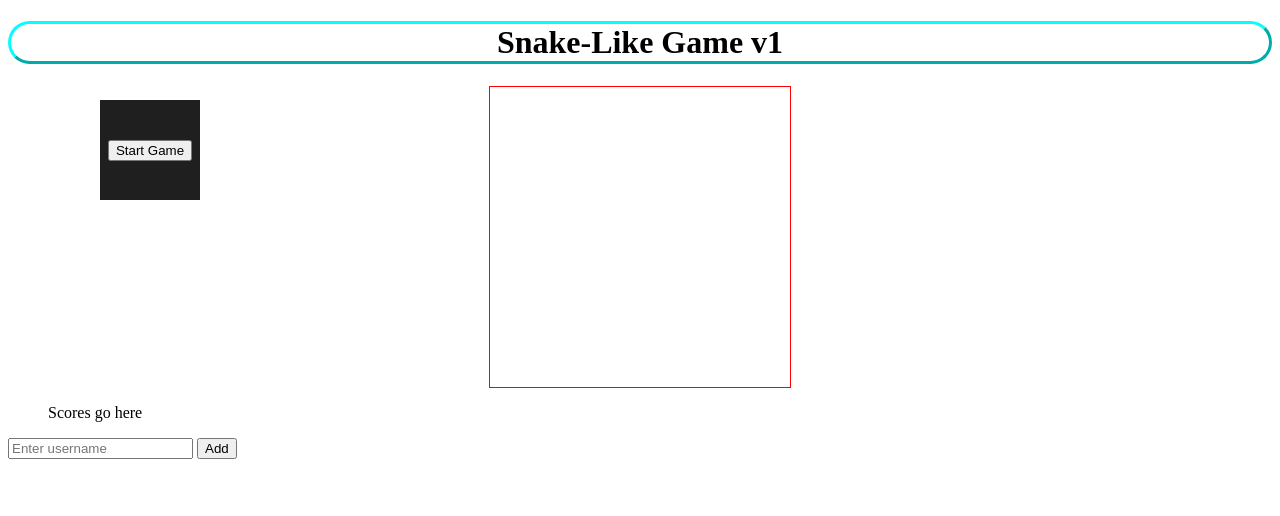
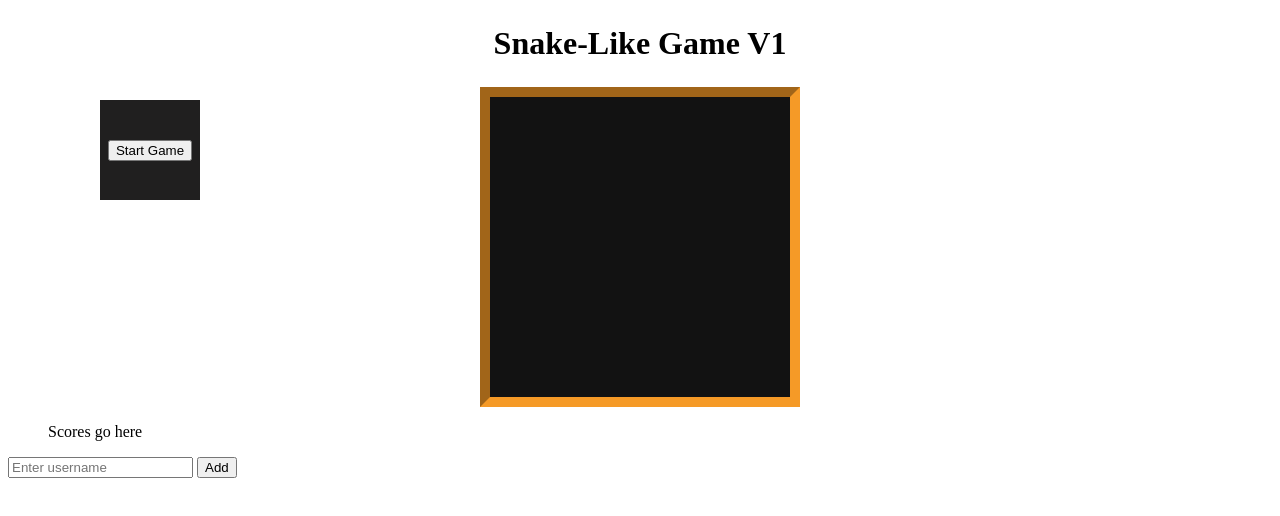
Before and after one commit to dfarlz97/Snake-Game, a plain HTML site: page index.html in a window 1280 px wide. Drawn offline with Linux system fonts and the light colour scheme; no server answers.

Commit message:
css .grid add color, border

```diff
--- a/index.html
+++ b/index.html
@@ -9,7 +9,7 @@
     <title>Snake Game</title>
 </head>
 <body>
-    <h1>Snake-Like Game v1</h1>
+    <h1>Snake-Like Game V1</h1>
     <div class="grid">
 
         <canvas id="gameCanvas" width="300" height="300"></canvas>
--- a/styles.css
+++ b/styles.css
@@ -1,13 +1,15 @@
 h1 {
     text-align: center;
-    border-style: outset;
-    border-radius: 25px;
-    border-color: aqua;
+    margin: 25px;
 }
-.grid {
+
+.grid  {
     width: 300px;
     height: 300px;
-    border: 1px solid red;
+    background-color: rgb(18, 18, 18);
+    border: 10px;
+    border-style: inset;
+    border-color: #F59A27;
     margin: 0 auto;
     display: flex;
     flex-wrap: wrap;
```
